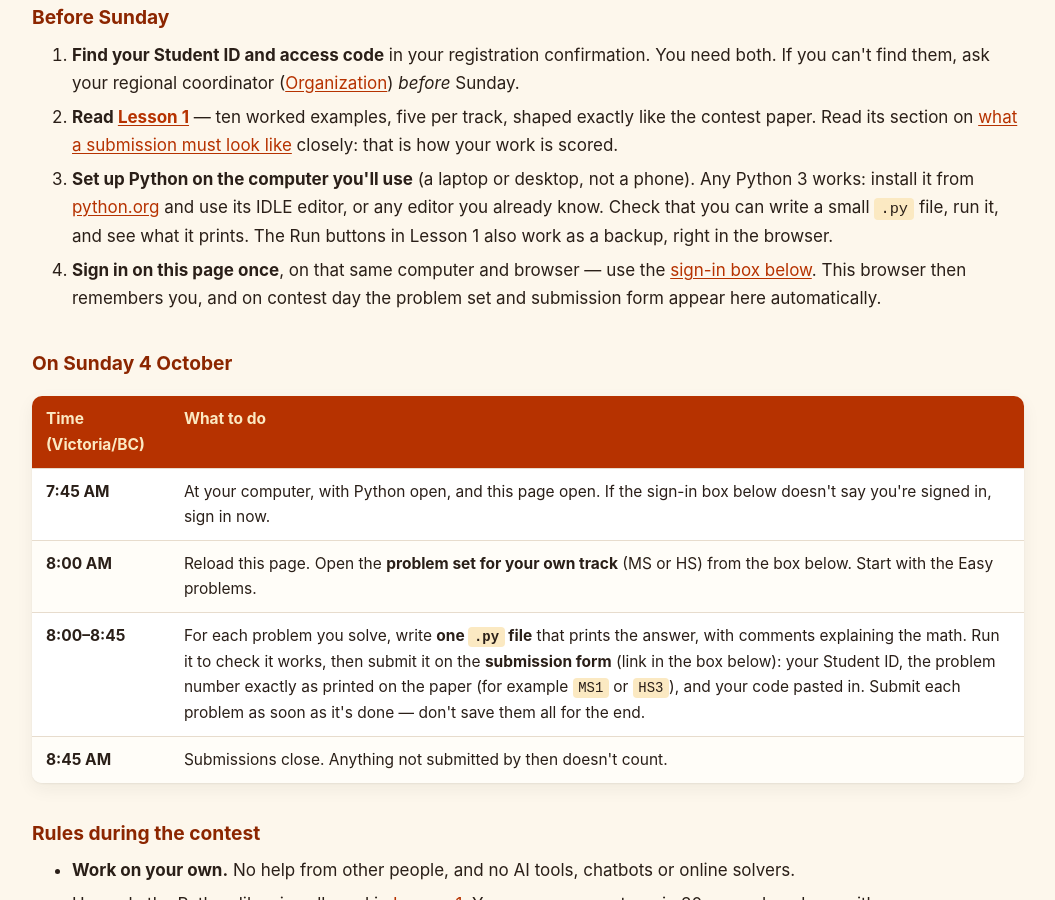
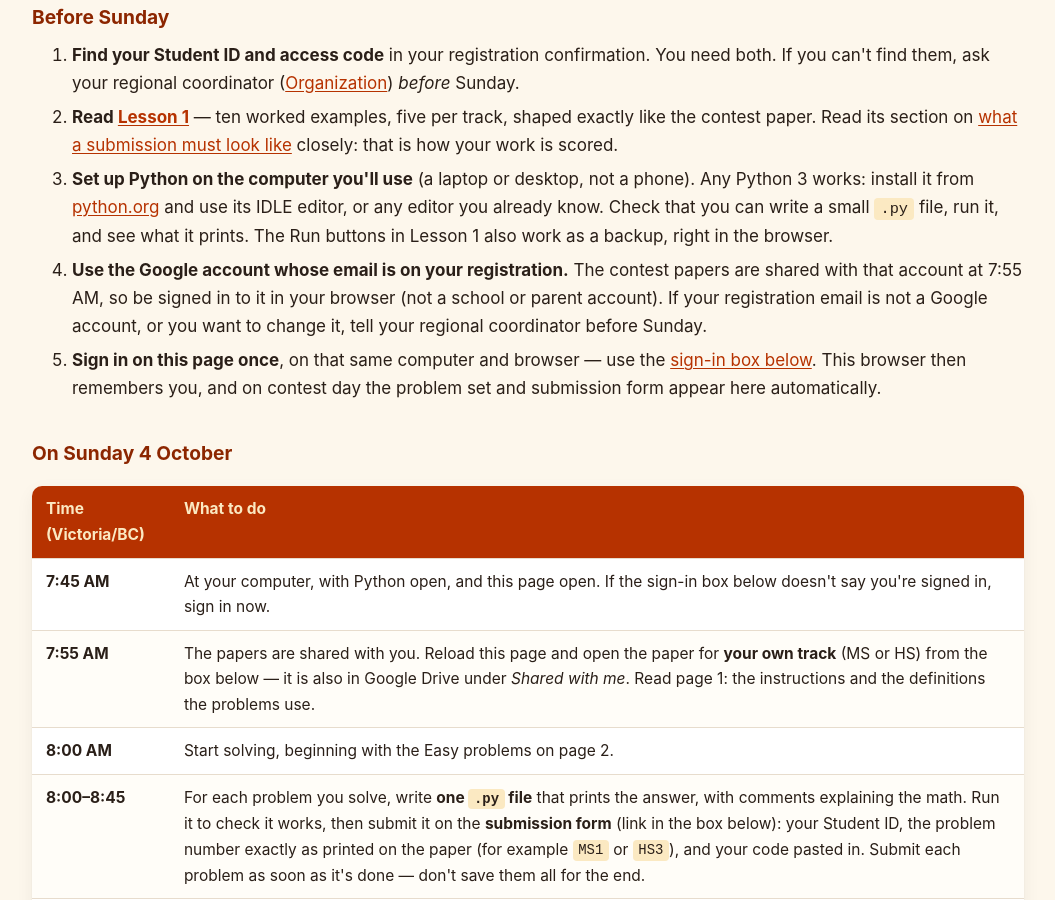
Before and after one commit to nghia71/nghia71.github.io, a Jekyll site: the page built from toml.html, in a window 1280 px wide and 900 px high, scrolled down 1204 px. Shown: the whole window, without its empty margins (112-1167 px from the left). Built offline with Jekyll 4.4.1, drawn with Linux system fonts in a browser that asks for light colours.

Commit message:
TOML: Test 1 paper links (Drive, shared at 7:55 AM) and the registration-Google-account step
Co-Authored-By: Claude Opus 5.5 <noreply@anthropic.com>
Claude-Session: https://claude.ai/code/session_01P4ePFPF4hbBMfHqpAwSQJT

```diff
--- a/toml.html
+++ b/toml.html
@@ -27,6 +27,7 @@ title: TOML
   <li><strong>Find your Student ID and access code</strong> in your registration confirmation. You need both. If you can't find them, ask your regional coordinator (<a href="./organization">Organization</a>) <em>before</em> Sunday.</li>
   <li><strong>Read <a href="./lesson-1">Lesson 1</a></strong> — ten worked examples, five per track, shaped exactly like the contest paper. Read its section on <a href="./lesson-1#what-s-required-and-acceptable-for-a-contest-submission">what a submission must look like</a> closely: that is how your work is scored.</li>
   <li><strong>Set up Python on the computer you'll use</strong> (a laptop or desktop, not a phone). Any Python 3 works: install it from <a href="https://www.python.org/downloads/" target="_blank" rel="noopener">python.org</a> and use its IDLE editor, or any editor you already know. Check that you can write a small <code>.py</code> file, run it, and see what it prints. The Run buttons in Lesson 1 also work as a backup, right in the browser.</li>
+  <li><strong>Use the Google account whose email is on your registration.</strong> The contest papers are shared with that account at 7:55 AM, so be signed in to it in your browser (not a school or parent account). If your registration email is not a Google account, or you want to change it, tell your regional coordinator before Sunday.</li>
   <li><strong>Sign in on this page once</strong>, on that same computer and browser — use the <a href="#contest-sign-in">sign-in box below</a>. This browser then remembers you, and on contest day the problem set and submission form appear here automatically.</li>
 </ol>
 
@@ -35,7 +36,8 @@ title: TOML
 <thead><tr><th>Time (Victoria/BC)</th><th>What to do</th></tr></thead>
 <tbody>
 <tr><td><strong>7:45 AM</strong></td><td>At your computer, with Python open, and this page open. If the sign-in box below doesn't say you're signed in, sign in now.</td></tr>
-<tr><td><strong>8:00 AM</strong></td><td>Reload this page. Open the <strong>problem set for your own track</strong> (MS or HS) from the box below. Start with the Easy problems.</td></tr>
+<tr><td><strong>7:55 AM</strong></td><td>The papers are shared with you. Reload this page and open the paper for <strong>your own track</strong> (MS or HS) from the box below &mdash; it is also in Google Drive under <em>Shared with me</em>. Read page 1: the instructions and the definitions the problems use.</td></tr>
+<tr><td><strong>8:00 AM</strong></td><td>Start solving, beginning with the Easy problems on page 2.</td></tr>
 <tr><td><strong>8:00–8:45</strong></td><td>For each problem you solve, write <strong>one <code>.py</code> file</strong> that prints the answer, with comments explaining the math. Run it to check it works, then submit it on the <strong>submission form</strong> (link in the box below): your Student ID, the problem number exactly as printed on the paper (for example <code>MS1</code> or <code>HS3</code>), and your code pasted in. Submit each problem as soon as it's done — don't save them all for the end.</td></tr>
 <tr><td><strong>8:45 AM</strong></td><td>Submissions close. Anything not submitted by then doesn't count.</td></tr>
 </tbody>
@@ -59,7 +61,7 @@ title: TOML
      checkAccess() result comes back unlocked: true -- the server
      (mcc-access-check.gs, TESTERS / SUBMIT_LIVE_DATE) is the only source of
      truth; no date math here. The problem-set link is a Google Drive link
-     whose sharing is switched on at 8:00 AM on contest day, so showing the
+     whose sharing is switched on at 7:55 AM on contest day, so showing the
      link earlier on contest day reveals nothing. -->
 <div class="note" id="contest-sign-in">
   <div id="mcc-toml-status"><strong>Contest box:</strong> checking&hellip;</div>
@@ -77,9 +79,9 @@ title: TOML
 <script>
 (function () {
   var SUBMIT_FORM_URL = "https://docs.google.com/forms/d/1TXVbQe8oXNMR2D8_TGb3EUBUIb6QqRnKpdX1NGBlsiI/viewform";
-  // Google Drive links to the two Test 1 papers (sharing switched on at 8:00 AM, 4 Oct).
-  var PAPER_MS_URL = "";
-  var PAPER_HS_URL = "";
+  // Google Drive links to the two Test 1 papers (shared with every rostered student at 7:55 AM, 4 Oct).
+  var PAPER_MS_URL = "https://drive.google.com/file/d/1Q-omSIC1PdjzAxSHemLAoIF93TmWH00J/view";
+  var PAPER_HS_URL = "https://drive.google.com/file/d/1Q4wy9goqZTV2MpzopZlLCNtkKqhQmS_7/view";
 
   var status = document.getElementById("mcc-toml-status");
   var form = document.getElementById("mcc-toml-login");
@@ -90,9 +92,9 @@ title: TOML
   function esc(t) { var d = document.createElement("div"); d.textContent = t || ""; return d.innerHTML; }
 
   function paperLinks() {
-    if (!PAPER_MS_URL || !PAPER_HS_URL) return "the problem set link appears here at 8:00 AM";
+    if (!PAPER_MS_URL || !PAPER_HS_URL) return "the problem set links appear here";
     return "problem set: <a href=\"" + PAPER_MS_URL + "\" target=\"_blank\" rel=\"noopener\">Middle School</a> &middot; " +
-           "<a href=\"" + PAPER_HS_URL + "\" target=\"_blank\" rel=\"noopener\">High School</a> (opens at 8:00 AM)";
+           "<a href=\"" + PAPER_HS_URL + "\" target=\"_blank\" rel=\"noopener\">High School</a> (opens at 7:55 AM)";
   }
 
   function show(student, unlocked) {
```
